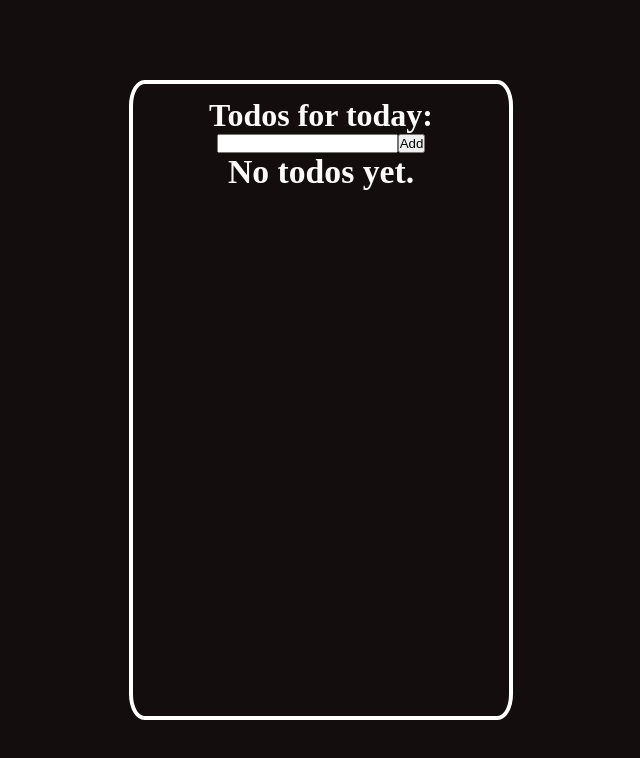
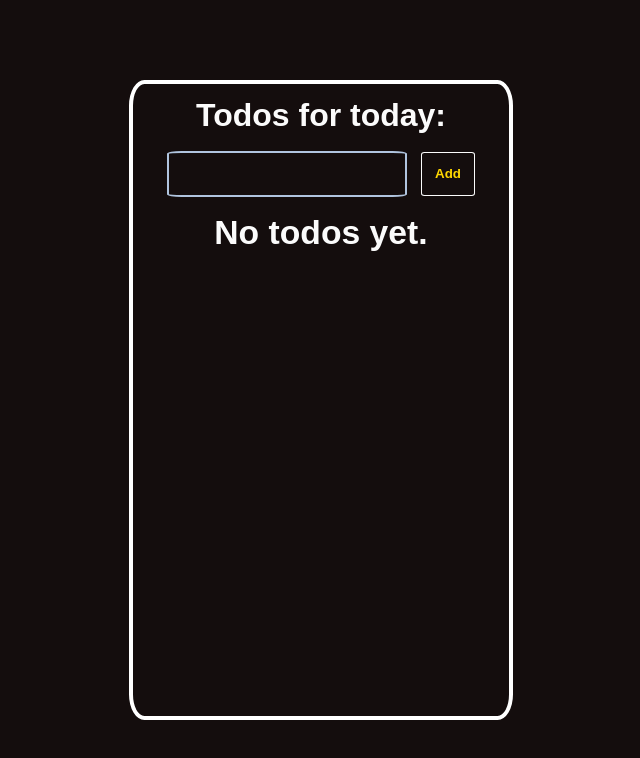
Before and after one commit to Quazar8/TsToDo, a React app: page / in a window 1280 px wide. Shown: the top 758 px of the page, without its empty margins (319-959 px from the left). Built offline with nearby package versions, Linux system fonts and the light colour scheme.

Commit message:
Styling the Input component

```diff
--- a/src/components/ToDosDisplay.tsx
+++ b/src/components/ToDosDisplay.tsx
@@ -3,14 +3,14 @@ import React from 'react'
 import DeleteAllContainer from './DeleteAllContainer'
 import ToDoRow from './ToDoRow'
 
-type Prop = {
+type Props = {
     todos: string[],
     deleteAll: () => void,
     deleteTodo: (index: number) => void
 }
 
 const ToDosDisplay = ({ todos,
-                deleteAll, deleteTodo }: Prop): JSX.Element => {
+                deleteAll, deleteTodo }: Props): JSX.Element => {
         const renderTodos = (todo: string, i: number): JSX.Element => {
             return (
                 <ToDoRow
--- /dev/null
+++ b/src/styles/_input.scss
@@ -0,0 +1,43 @@
+@use 'variables' as v;
+
+$border-radius: 6%;
+$height-items: 70%;
+
+.input-container {
+    margin: 3% 0;
+    width: 95%;
+    height: 10%;
+    display: flex;
+    justify-content: space-between;
+    align-items: center;
+}
+
+.input-container input[type="text"]{
+    padding: 0 0.2vw;
+    width:75%;
+    height: $height-items;
+    font-size: 1.2rem;
+    border-radius: $border-radius;
+    border: 0.2vw solid lightsteelblue;
+    background-color: v.$b-color;
+}
+
+.input-container input[type="text"]:focus {
+    border:0.2vw solid gold;
+    background-color: v.$t-color;
+}
+.input-container input[type="submit"] {
+    width: 17%;
+    height: $height-items;
+    border: 0.15vw solid v.$t-color;
+    font-weight: bold;
+    border-radius: $border-radius;
+    background-color: v.$b-color;
+    color: gold;
+}
+
+.input-container input[type="submit"]:hover {
+    background-color: lightsteelblue;
+    color: v.$b-color;
+    cursor: pointer;
+}
--- /dev/null
+++ b/src/styles/_variables.scss
@@ -0,0 +1,3 @@
+$b-color: rgb(20, 13, 13);
+$t-color: #fbfbfb;
+$font: sans-serif;
--- a/src/styles/index.scss
+++ b/src/styles/index.scss
@@ -1,10 +1,9 @@
+@use 'variables' as v;
 @use 'app';
 @use 'todos-container';
 @use 'todo-row';
 @use 'delete-all-container';
-
-$b-color: rgb(20, 13, 13);
-$t-color: #fbfbfb;
+@use 'input';
 
 %fullWindow {
     width: 100%;
@@ -19,8 +18,9 @@ $t-color: #fbfbfb;
 
 html {
     @extend %fullWindow;
-    background-color: $b-color;
-    color: $t-color;
+    background-color: v.$b-color;
+    color: v.$t-color;
+    font-family: v.$font;
 }
 
 body {
```
